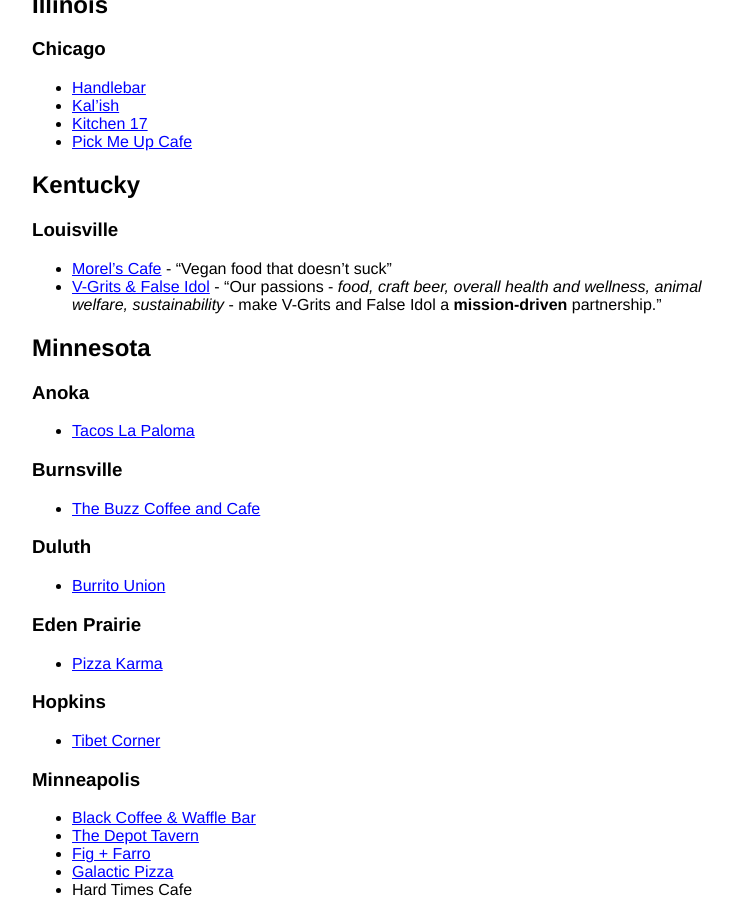
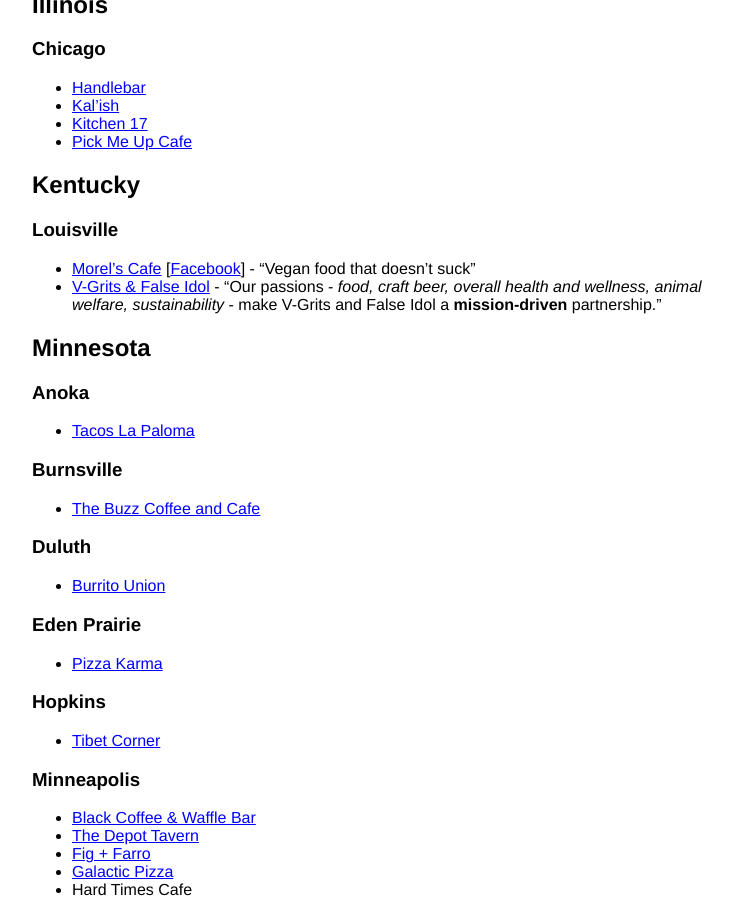
Before and after one commit to prplecake/jrgnsn.net, a Jekyll site: the page built from travel-food.md, in a window 1280 px wide and 900 px high, scrolled down 830 px. Shown: the whole window, without its empty margins (258-991 px from the left). Built offline with Jekyll 4.4.1, drawn with Linux system fonts in a browser that asks for light colours; a script that is not in the unit is left out.

Commit message:
Add link to Morel's Cafe's Facebook page since their site seems down

```diff
--- a/travel-food.md
+++ b/travel-food.md
@@ -35,7 +35,9 @@
 
 ### Louisville
 
-* [Morel's Cafe](https://www.morelscafe.com/) \- "Vegan food that doesn't suck"
+* [Morel's Cafe](https://www.morelscafe.com/)
+  [[Facebook](https://www.facebook.com/morelscafe)] \- "Vegan food that
+  doesn't suck"
 * [V-Grits & False Idol](https://www.vgrits.com/) \- "Our passions -
   *food, craft beer, overall health and wellness, animal welfare,
   sustainability* \- make V-Grits and False Idol a **mission-driven**
```
